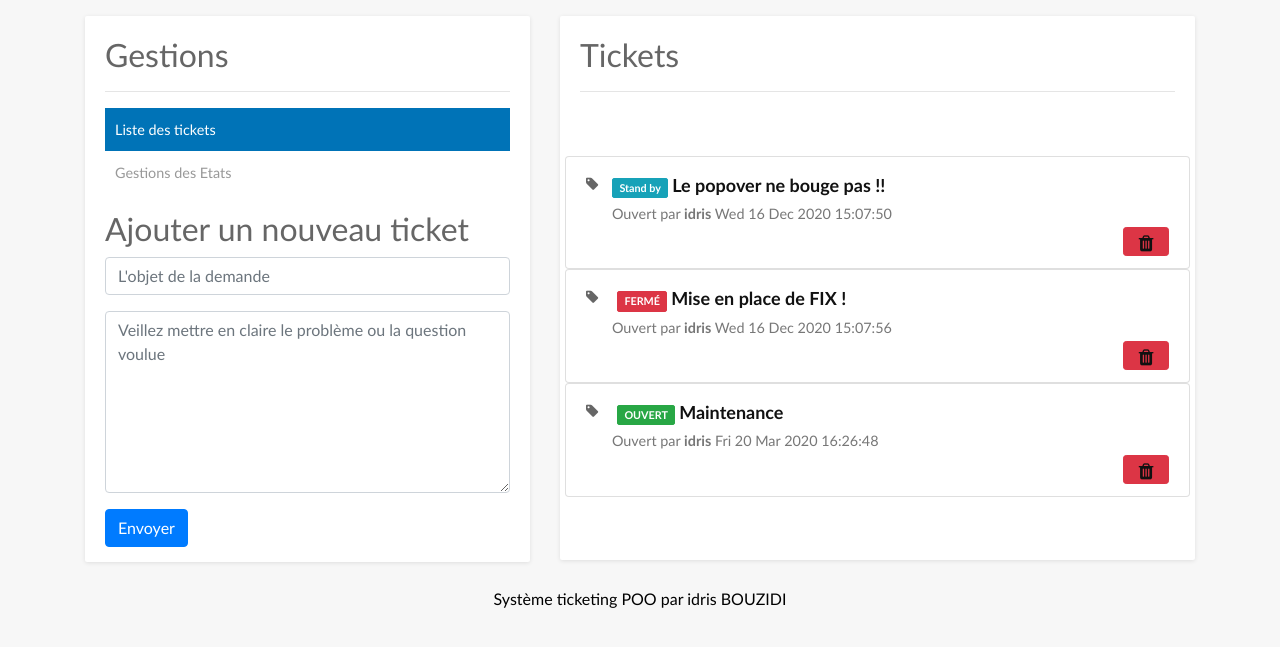
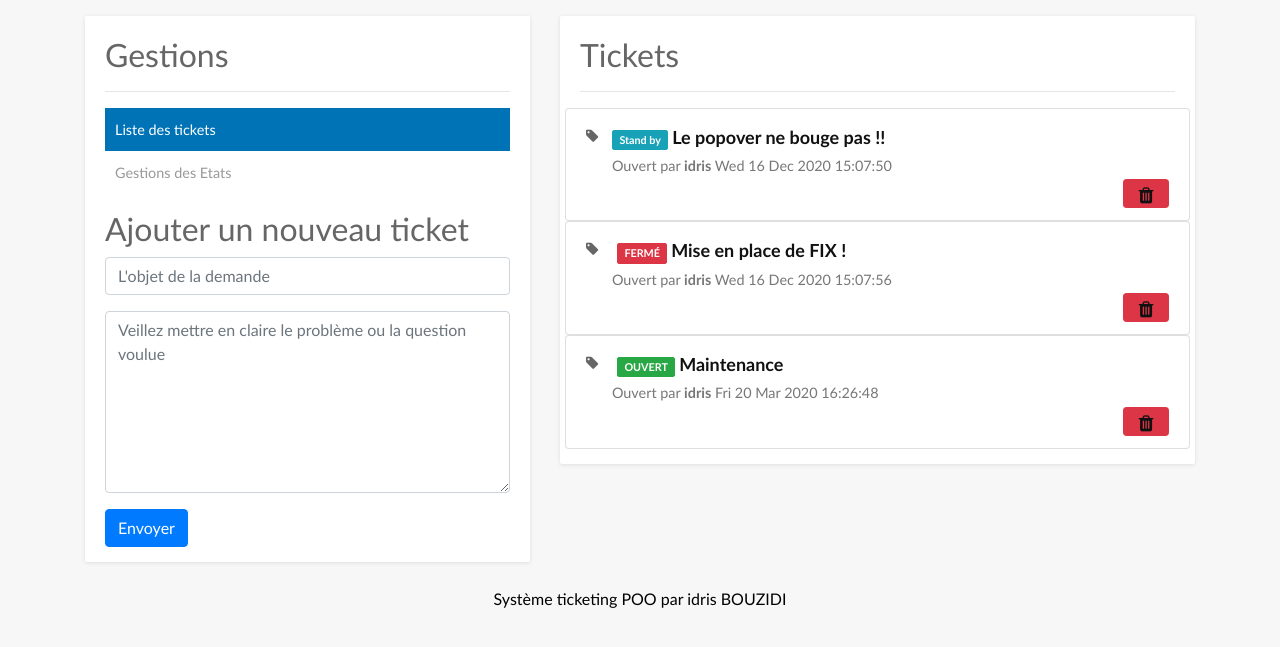
Before and after one commit to ibouzidi/ticketing, a PHP site: page / in a window 1280 px wide. Shown: the part 82-729 px from the top of the page. Run offline with PHP 8.4, Linux system fonts and the light colour scheme; data comes from the database, SQL or seed files in the repository.

Commit message:
version 1 clean stanE4

```diff
--- a/Vue/vueAccueil.php
+++ b/Vue/vueAccueil.php
@@ -1,6 +1,6 @@
 <?php $titre = 'Gestionnaire des tickets'; ?>
 
-<div class="listeticket py-5">
+<div class="listeticket">
     <?php foreach ($billets as $billet): ?>
     <ul class="list-group fa-padding">
         <li class="list-group-item">
```
Also changed, not shown: Vue/gabarit.php (+4 -6 lines).
